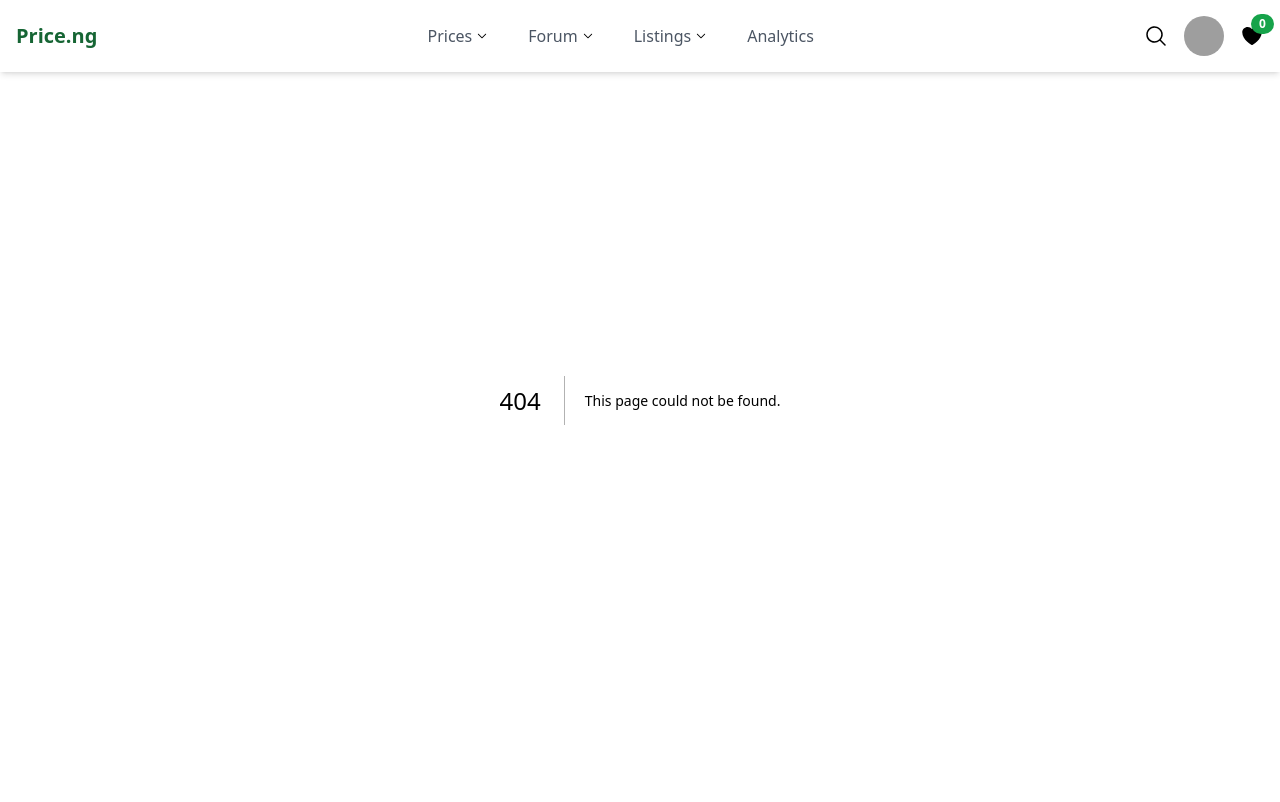
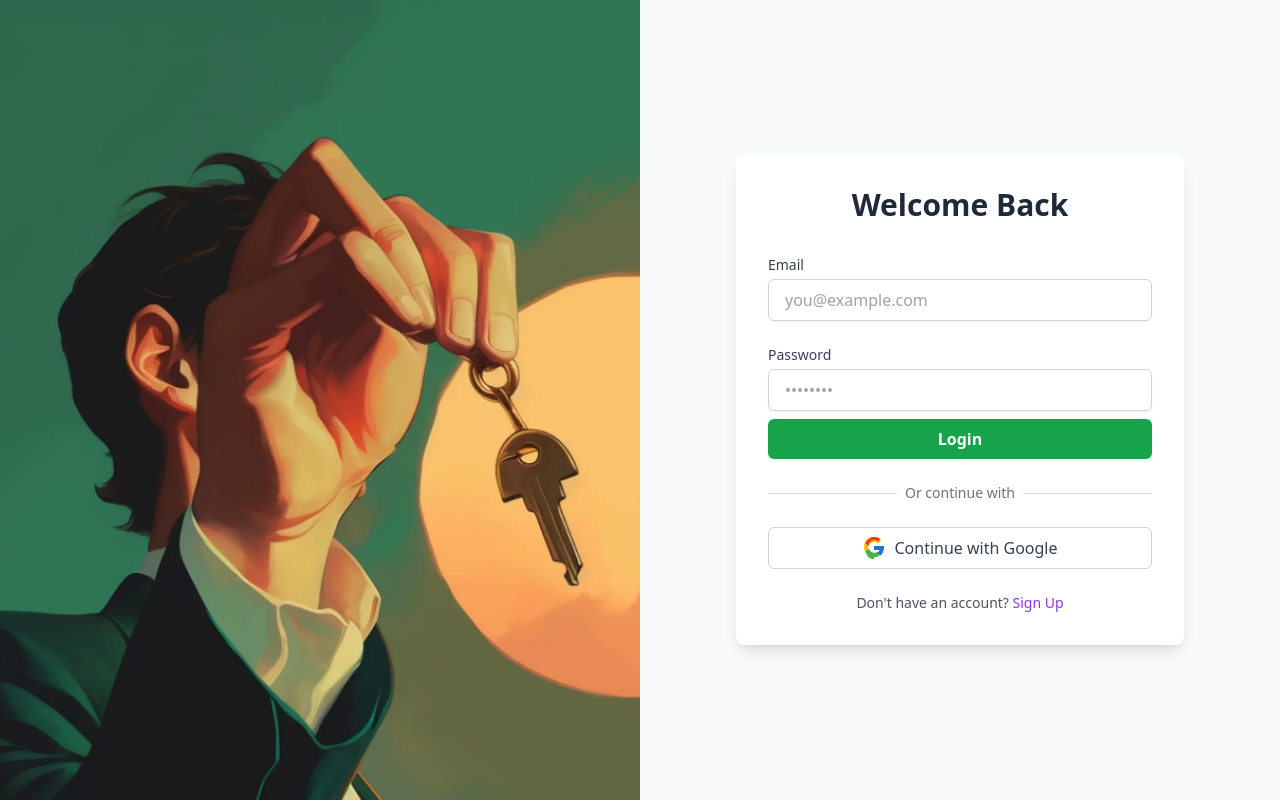
Before and after one commit to DivineAde/Price-Nigeria, a Next.js app: page /login in a window 1280 px wide. Before the commit this address had no page. Shown: the top 802 px of the page. Built offline with nearby package versions, Linux system fonts and the light colour scheme; grey boxes are pictures that could not be loaded.

Commit message:
login demo

```diff
--- a/app/blog/[slug]/page.jsx
+++ b/app/(home)/blog/[slug]/page.jsx
@@ -141,7 +141,7 @@ const BlogPost = () => {
   const relatedPosts = posts.filter((p) => p.id !== post.id);
 
   return (
-    <div className="min-h-screen bg-gradient-to-br from-green-50 via-white to-green-100">
+    <div className="min-h-screen bg-gradient-to-br from-green-50 via-white to-green-100 mt-16">
       <div className="container mx-auto px-4 py-12">
         {/* Back Button */}
         <Link
--- a/app/bookmark/page.jsx
+++ b/app/(home)/bookmark/page.jsx
@@ -1,6 +1,6 @@
 "use client";
 
-import { useCart } from "../../context/CartContext";
+import { useCart } from "../../../context/CartContext";
 import Image from "next/image";
 import Link from "next/link";
 
--- /dev/null
+++ b/app/(home)/layout.jsx
@@ -0,0 +1,12 @@
+import Footer from "@/components/Footer";
+import Navbar from "@/components/Navbar";
+
+export default function HomeLayout({ children }) {
+  return (
+    <>
+      <Navbar />
+        {children}
+      <Footer />
+    </>
+  );
+}
--- /dev/null
+++ b/app/(login)/layout.jsx
@@ -0,0 +1,7 @@
+export default function HomeLayout({ children }) {
+  return (
+    <>
+      {children}
+    </>
+  );
+}
--- /dev/null
+++ b/app/(login)/login/page.jsx
@@ -0,0 +1,191 @@
+"use client";
+
+import { useState } from "react";
+import Image from "next/image";
+import Link from "next/link";
+
+export default function Page() {
+  const [isLogin, setIsLogin] = useState(true); // Toggle between login and sign-up
+  const [isLoading, setIsLoading] = useState(false); // Loading state for form submission
+
+  const handleSubmit = (e) => {
+    e.preventDefault();
+    setIsLoading(true);
+
+    // Simulate form submission
+    setTimeout(() => {
+      setIsLoading(false);
+      alert(isLogin ? "Login successful!" : "Sign-up successful!");
+    }, 2000);
+  };
+
+  return (
+    <div className="min-h-screen flex bg-gray-50">
+      {/* Image Section */}
+      <div className="hidden lg:block w-1/2 relative">
+        <Image
+          src="/new-signup-img.webp"
+          alt="Login Image"
+          layout="fill"
+          objectFit="cover"
+          className="absolute inset-0"
+          priority
+        />
+      </div>
+
+      {/* Login/Sign-Up Section */}
+      <div className="w-full lg:w-1/2 flex items-center justify-center p-8">
+        <div className="w-full max-w-md bg-white p-8 rounded-lg shadow-lg">
+          <h2 className="text-3xl font-bold mb-8 text-gray-800 text-center">
+            {isLogin ? "Welcome Back" : "Create an Account"}
+          </h2>
+
+          {/* Form */}
+          <form className="space-y-6" onSubmit={handleSubmit}>
+            {!isLogin && (
+              <div>
+                <label
+                  htmlFor="fullName"
+                  className="block text-sm font-medium text-gray-700 mb-1"
+                >
+                  Full Name
+                </label>
+                <input
+                  id="fullName"
+                  type="text"
+                  placeholder="John Doe"
+                  className="mt-1 block w-full px-4 py-2 border border-gray-300 rounded-md shadow-sm focus:ring-purple-500 focus:border-purple-500 transition duration-200"
+                  required
+                />
+              </div>
+            )}
+
+            <div>
+              <label
+                htmlFor="email"
+                className="block text-sm font-medium text-gray-700 mb-1"
+              >
+                Email
+              </label>
+              <input
+                id="email"
+                type="email"
+                placeholder="you@example.com"
+                className="mt-1 block w-full px-4 py-2 border border-gray-300 rounded-md shadow-sm focus:ring-purple-500 focus:border-purple-500 transition duration-200"
+                required
+              />
+            </div>
+
+            <div>
+              <label
+                htmlFor="password"
+                className="block text-sm font-medium text-gray-700 mb-1"
+              >
+                Password
+              </label>
+              <input
+                id="password"
+                type="password"
+                placeholder="••••••••"
+                className="mt-1 block w-full px-4 py-2 border border-gray-300 rounded-md shadow-sm focus:ring-purple-500 focus:border-purple-500 transition duration-200"
+                required
+              />
+            </div>
+
+            <Link href="/">
+            <button
+              type="submit"
+              className="w-full mt-2 bg-green-600 text-white font-semibold py-2 px-4 rounded-md hover:bg-green-700 focus:outline-none focus:ring-2 focus:ring-green-500 focus:ring-offset-2 transition duration-200 flex items-center justify-center"
+              disabled={isLoading}
+            >
+              {isLoading ? (
+                <svg
+                  className="animate-spin h-5 w-5 text-white"
+                  xmlns="http://www.w3.org/2000/svg"
+                  fill="none"
+                  viewBox="0 0 24 24"
+                >
+                  <circle
+                    className="opacity-25"
+                    cx="12"
+                    cy="12"
+                    r="10"
+                    stroke="currentColor"
+                    strokeWidth="4"
+                  ></circle>
+                  <path
+                    className="opacity-75"
+                    fill="currentColor"
+                    d="M4 12a8 8 0 018-8V0C5.373 0 0 5.373 0 12h4zm2 5.291A7.962 7.962 0 014 12H0c0 3.042 1.135 5.824 3 7.938l3-2.647z"
+                  ></path>
+                </svg>
+              ) : (
+                <span>{isLogin ? "Login" : "Sign Up"}</span>
+              )}
+            </button>
+            </Link>
+          </form>
+
+          {/* Divider */}
+          <div className="mt-6 relative">
+            <div className="absolute inset-0 flex items-center">
+              <div className="w-full border-t border-gray-300"></div>
+            </div>
+            <div className="relative flex justify-center text-sm">
+              <span className="px-2 bg-white text-gray-500">
+                Or continue with
+              </span>
+            </div>
+          </div>
+
+          {/* Google Login Button */}
+          <div className="mt-6">
+            <button
+              onClick={() => alert("Google login coming soon!")}
+              className="w-full flex items-center justify-center gap-2 bg-white border border-gray-300 rounded-md py-2 px-4 text-gray-700 hover:bg-gray-50 focus:outline-none focus:ring-2 focus:ring-purple-500 focus:ring-offset-2 transition duration-200"
+            >
+              <svg
+                xmlns="http://www.w3.org/2000/svg"
+                viewBox="0 0 48 48"
+                className="w-6 h-6"
+              >
+                <path
+                  fill="#FFC107"
+                  d="M43.6 20.1H42V20H24v8h11.3c-1.6 4.7-6.1 8-11.3 8-6.6 0-12-5.4-12-12s5.4-12 12-12c3.1 0 5.8 1.2 7.8 3.1l5.7-5.7C34.6 4.1 29.6 2 24 2 12.9 2 4 10.9 4 22s8.9 20 20 20c11.1 0 20-8.9 20-20 0-1.3-.1-2.6-.4-3.9z"
+                />
+                <path
+                  fill="#FF3D00"
+                  d="M6.3 14.7l6.6 4.8C14.7 12.4 19.1 8 24 8c3.1 0 5.8 1.2 7.8 3.1l5.7-5.7C34.6 4.1 29.6 2 24 2 16.3 2 9.7 6.6 6.3 14.7z"
+                />
+                <path
+                  fill="#4CAF50"
+                  d="M24 42c5.2 0 9.9-2 13.4-5.2l-6.2-5.2c-1.7 1.2-3.8 1.9-6.2 1.9-5.2 0-9.6-3.3-11.3-8l-6.6 4.8C9.7 41.4 16.3 46 24 46z"
+                />
+                <path
+                  fill="#1976D2"
+                  d="M43.6 20.1H42V20H24v8h11.3c-.8 2.3-2.2 4.3-4.1 5.7l6.2 5.2C39.9 36.2 44 30.2 44 22c0-1.3-.1-2.6-.4-3.9z"
+                />
+              </svg>
+              <span>Continue with Google</span>
+            </button>
+          </div>
+
+          {/* Toggle between Login and Sign-Up */}
+          <div className="mt-6 text-center">
+            <p className="text-sm text-gray-600">
+              {isLogin
+                ? "Don't have an account? "
+                : "Already have an account? "}
+              <button
+                onClick={() => setIsLogin(!isLogin)}
+                className="text-purple-600 hover:text-purple-500 font-medium focus:outline-none focus:ring-2 focus:ring-purple-500 focus:ring-offset-2"
+              >
+                {isLogin ? "Sign Up" : "Login"}
+              </button>
+            </p>
+          </div>
+        </div>
+      </div>
+    </div>
+  );
+}
--- a/app/layout.js
+++ b/app/layout.js
@@ -19,9 +19,9 @@ export default function RootLayout({ children }) {
     <html lang="en">
       <body className={`${inter.variable} font-sans antialiased`}>
         <CartProvider>
-          <Navbar />
+
             {children}
-          <Footer />
+
         </CartProvider>
       </body>
     </html>
--- a/components/Navbar.jsx
+++ b/components/Navbar.jsx
@@ -20,17 +20,24 @@ const Navbar = () => {
   const [hoveredItem, setHoveredItem] = useState(null);
   const [isSearchModalOpen, setIsSearchModalOpen] = useState(false);
   const searchInputRef = useRef(null);
+  const timeoutRef = useRef(null); // Ref for the delay timeout
 
   const toggleMenu = () => {
     setIsOpen(!isOpen);
   };
 
   const handleMouseEnter = (item) => {
+    if (timeoutRef.current) {
+      clearTimeout(timeoutRef.current); // Clear any existing timeout
+    }
     setHoveredItem(item);
   };
 
   const handleMouseLeave = () => {
+    // Set a timeout to delay closing the dropdown
+    timeoutRef.current = setTimeout(() => {
       setHoveredItem(null);
+    }, 300); // 300ms delay
   };
 
   const toggleSearchInput = () => {
@@ -63,8 +70,7 @@ const Navbar = () => {
     analytics: ["Market Trends", "Sales Analytics", "User Insights"],
   };
 
-  // diplaying which items should show the ChevronDownIcon
-  const showChevronItems = ["prices", "forum", "listings"]; // items that should show the chevron
+  const showChevronItems = ["prices", "forum", "listings"]; // Items that should show the chevron
 
   const SearchModal = ({ onClose }) => {
     return (
@@ -137,7 +143,11 @@ const Navbar = () => {
                     )}
                   </div>
                   {hoveredItem === item && (
-                    <div className="absolute top-full left-0 mt-2 w-52 bg-white rounded-md shadow-lg transition-opacity duration-300 ease-in-out">
+                    <div
+                      className="absolute top-full left-0 mt-2 w-52 bg-white rounded-md shadow-lg transition-opacity duration-300 ease-in-out"
+                      onMouseEnter={() => handleMouseEnter(item)} // Keep dropdown open
+                      onMouseLeave={handleMouseLeave} // Close dropdown when cursor leaves
+                    >
                       {dropdownContent[item].map((subItem) => (
                         <a
                           key={subItem}
@@ -163,6 +173,7 @@ const Navbar = () => {
                   onClick={toggleSearchInput}
                 />
               </div>
+              <Link href="/login">
                 <Avatar>
                   <AvatarImage
                     src="https://github.com/shadcn.png"
@@ -170,6 +181,7 @@ const Navbar = () => {
                   />
                   <AvatarFallback></AvatarFallback>
                 </Avatar>
+              </Link>
               <Link href={"/bookmark"} className="relative">
                 <HeartIcon className="size-6 text-black hover:text-gray-600 cursor-pointer" />
                 <span className="text-white absolute top-[-10px] right-[-10px] bg-green-600 text-xs px-[8px] py-[2px] rounded-full font-bold">
--- a/components/Testimonials.jsx
+++ b/components/Testimonials.jsx
@@ -49,9 +49,9 @@ const Testimonials = () => {
   }, []);
 
   return (
-    <section className="py-12 relative">
+    <section className="py-20 bg-gradient-to-r from-blue-50 to-purple-50 relative">
       <div className="container mx-auto px-4">
-        <h2 className="text-3xl font-bold text-center mb-8">
+        <h2 className="text-4xl font-bold text-center mb-12 text-gray-800">
           What Our Users Say
         </h2>
         <div className="relative overflow-hidden">
@@ -61,23 +61,23 @@ const Testimonials = () => {
           >
             {testimonials.map((testimonial) => (
               <div key={testimonial.id} className="w-full flex-shrink-0 p-4">
-                <div className="bg-white p-6 rounded-lg shadow-lg hover:shadow-xl transition-shadow duration-300">
-                  <div className="flex items-center mb-4">
+                <div className="bg-white p-8 rounded-2xl shadow-lg hover:shadow-2xl transition-shadow duration-300 transform hover:scale-">
+                  <div className="flex items-center mb-6">
                     <img
                       src={testimonial.image}
                       alt={testimonial.name}
-                      className="w-12 h-12 rounded-full mr-4"
+                      className="w-16 h-16 rounded-full mr-6 border-4 border-purple-200"
                     />
                     <div>
-                      <h3 className="text-lg font-semibold">
+                      <h3 className="text-xl font-semibold text-gray-800">
                         {testimonial.name}
                       </h3>
-                      <p className="text-sm text-gray-600">
-                        {testimonial.role}
-                      </p>
+                      <p className="text-sm text-purple-600">{testimonial.role}</p>
                     </div>
                   </div>
-                  <p className="text-gray-700">{testimonial.content}</p>
+                  <p className="text-gray-600 text-lg leading-relaxed">
+                    {testimonial.content}
+                  </p>
                 </div>
               </div>
             ))}
@@ -91,7 +91,7 @@ const Testimonials = () => {
               key={index}
               onClick={() => setActiveIndex(index)}
               className={`h-3 rounded-full transition-all duration-300 ${
-                index === activeIndex ? "bg-slate-600 w-6" : "bg-slate-500 w-3"
+                index === activeIndex ? "bg-green-600 w-6" : "bg-green-300 w-3"
               }`}
               aria-label={`Go to testimonial ${index + 1}`}
             />
```
Also changed, not shown: app/(home)/page.js (renamed from app/page.js), app/(home)/product/[id]/page.jsx (renamed from app/product/[id]/page.jsx), public/new-signup-img.webp (added). Lines whose indentation alone changed are shown as unchanged.
